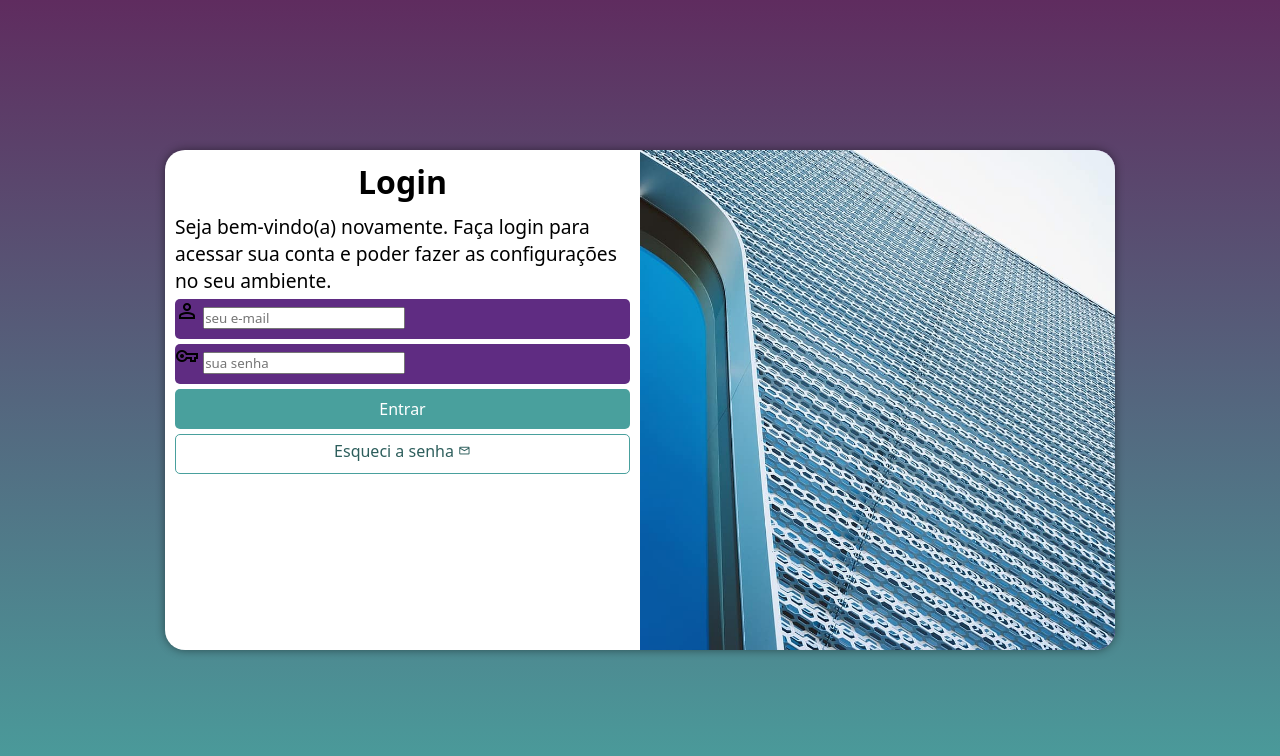
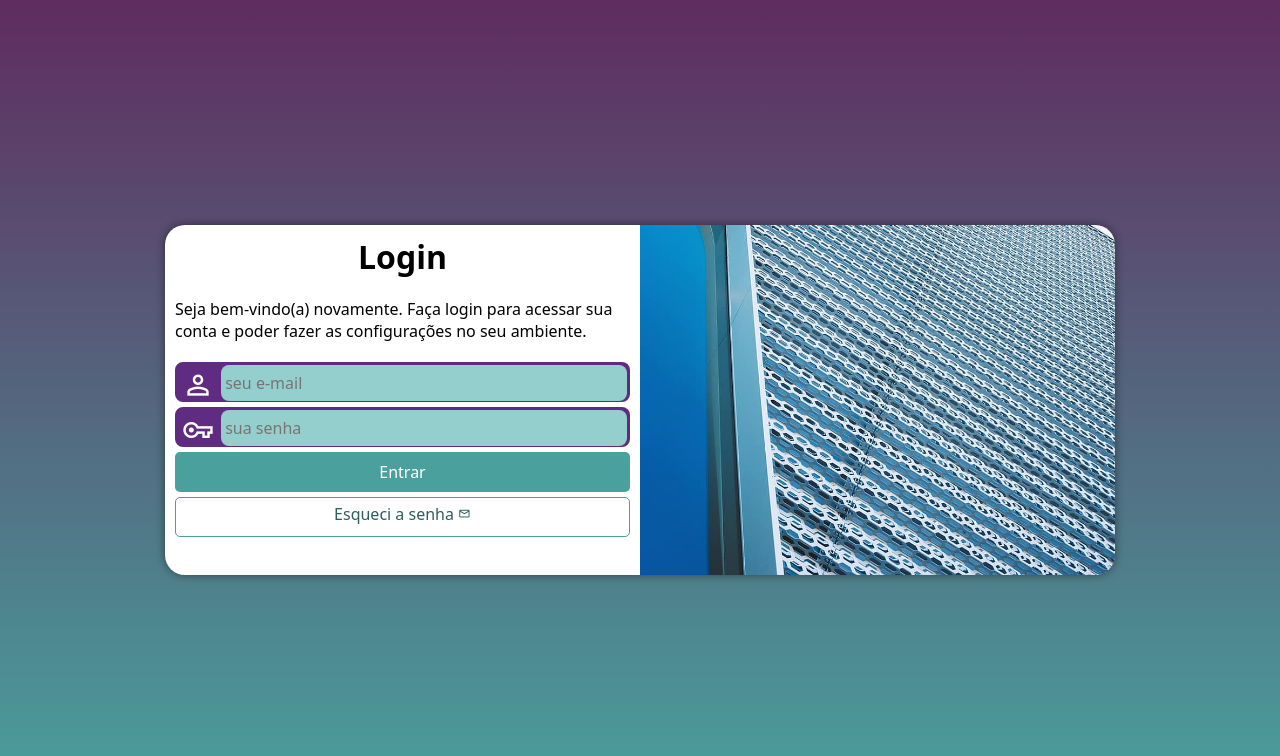
Before and after one commit to phelipeguimaraes/projeto-login7, a plain HTML site: page index.html in a window 1280 px wide. Drawn offline with nearby package versions, Linux system fonts and the light colour scheme.

Commit message:
Finalizando o projeto tela de login

```diff
--- a/estilos/media-query.css
+++ b/estilos/media-query.css
@@ -10,7 +10,7 @@ Desktop: 1080px até 1920px
 Grandes telas: acima de 1200px
 */
 
-@media screen and (min-width: 768px) and (max-width: 1024px) {
+@media screen and (min-width: 768px) and (max-width: 1024px) { /* CONFIGURAÇÃO PARA TABLETS */
 
     body {
         background-image: linear-gradient(to top, #49a09d, #5f2c5f);
@@ -18,6 +18,7 @@ Grandes telas: acima de 1200px
 
     section#login {
         width: 80vw;
+        height: 280px;
     }
 
     section#login > div#imagem {
@@ -33,7 +34,7 @@ Grandes telas: acima de 1200px
 
 }
 
-@media screen and (min-width:1024px) {
+@media screen and (min-width:1024px) { /* CONFIGURAÇÕES PARA DESKTOP */
 
     body {
         background-image: linear-gradient(to top, #49a09d, #5f2c5f);
@@ -41,6 +42,7 @@ Grandes telas: acima de 1200px
 
     section#login {
         width: 950px;
+        height: 350px;
     }
 
     section#login > div#imagem {
@@ -59,7 +61,8 @@ Grandes telas: acima de 1200px
     }
 
     div#formulario > p {
-        font-size: 1.2em;
+        font-size: 1em;
+        margin: 20px 0px;
     }
 
 }
--- a/estilos/style.css
+++ b/estilos/style.css
@@ -29,13 +29,13 @@ section#login {
     position: absolute;
     top: 50%;
     left: 50%;
-    transform: translate(-50%, -50%);
     overflow: hidden;
     background-color: white;
     width: 256px;
     height: 500px;
     border-radius: 20px;
     box-shadow: 0px 0px 10px rgba(0, 0, 0, 0.450);
+    transform: translate(-50%, -50%);
     transition: width 1s, height .2s;
     transition-timing-function: ease;
 }
@@ -65,15 +65,39 @@ div#formulario > p {
 
 form > div.campo {
     background-color: #5f2c82;
+    border: 2px solid #5f2c82;
     display: block;
     height: 40px;
     width: 100%;
-    border-radius: 5px;
+    border-radius: 8px;
     margin: 5px 0px;
 }
 
 div.campo > label {
     display: none;
+}
+
+div.campo > span {
+    color: white;
+    /* background-color: black; */
+    font-size: 2em;
+    width: 40px;
+    padding: 5px;
+}
+
+div.campo > input {
+    background-color: #94cfcd;
+    font-size: 1em;
+    width: calc(100% - 45px);
+    height: 100%;
+    border: 0px;
+    border-radius: 8px;
+    padding: 4px;
+    transform: translateY(-12px);
+}
+
+div.campo > input:focus-within {
+    background-color: white;
 }
 
 form > input[type=submit] {
```
